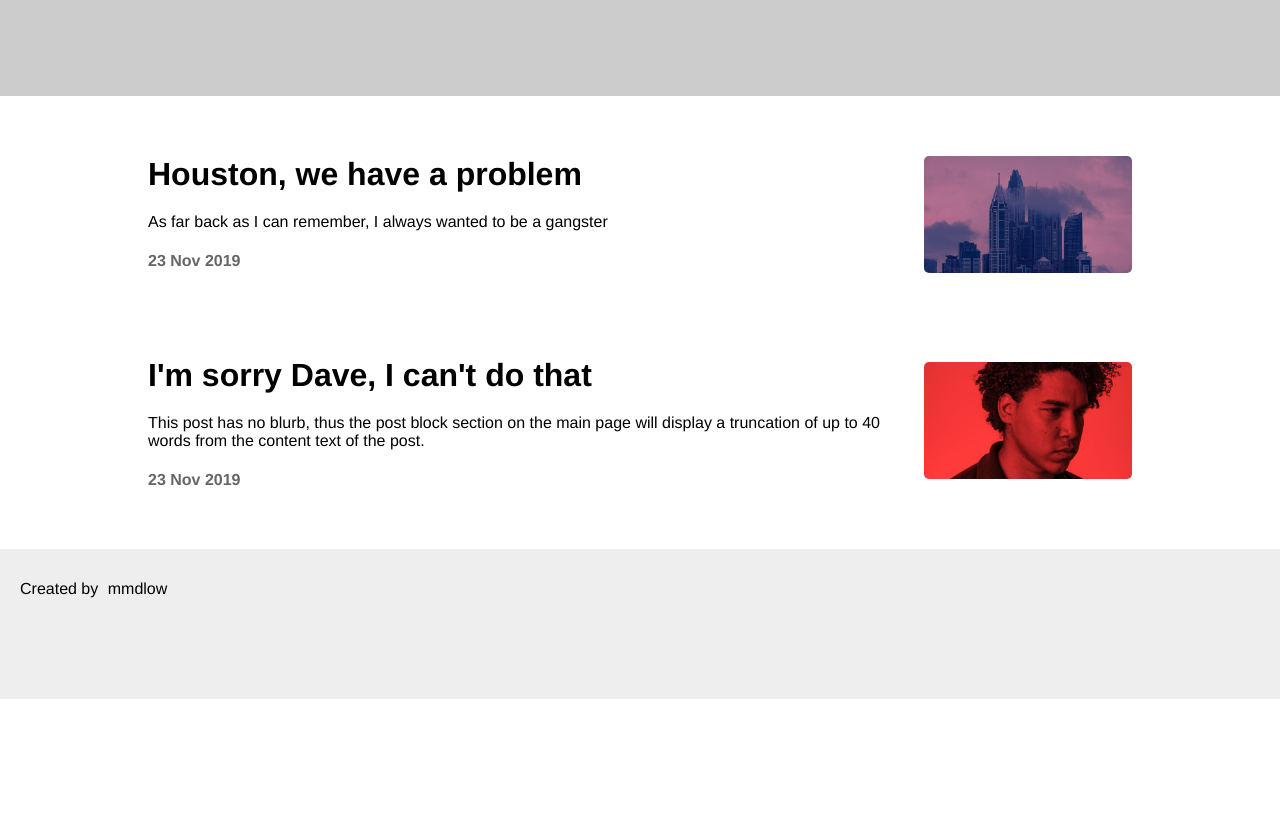
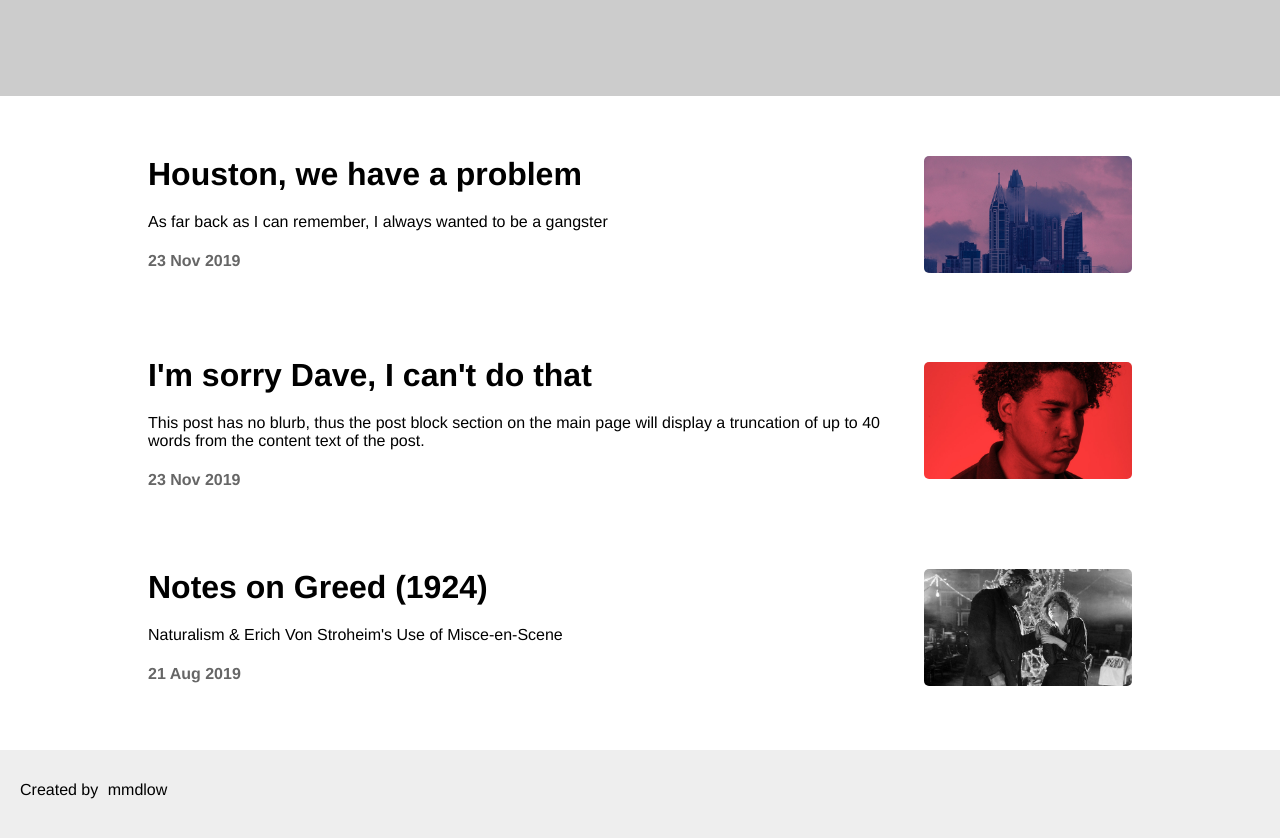
Before and after one commit to mmdlow/chungking, a Jekyll site: the page built from index.html, in a window 1280 px wide and 900 px high, scrolled down 348 px. Shown: the top 838 px of the window. Built offline with Jekyll 4.4.1, drawn with Linux system fonts in a browser that asks for light colours; the list of posts is cut into pages by our own code; a style sheet for code colours, icons or effects is not loaded; before the commit the page ends 1047 px from its top, so only the background shows below that; some of the changed lines change nothing that is shown.

Commit message:
Add sample notes on Greed as post
Set overflow-y for toc

````diff
--- /dev/null
+++ b/_posts/2019-08-21-Notes-On-Greed.md
@@ -0,0 +1,355 @@
+---
+layout: post
+title: Notes on Greed (1924)
+blurb: Naturalism & Erich Von Stroheim's Use of Misce-en-Scene
+image: '/assets/images/greed-cover.jpg'
+toc: true
+---
+
+# A. Narrative
+
+## A1. Background
+
+- Adapted from Frank Norris’ novel **McTeague: A Story of San Francisco** (1899)
+- Butchered masterpiece
+  - Original version: over than 9 hrs
+  - Director's cut: 5 hrs
+  - Stroheim’s friend, Rex Ingram, cut it to 4 hrs
+  - Studio’s cut: 2 1/4 hrs (the rest of footage has never been recovered)
+  - Recently restored version: 4hrs (newly discovered stills added; contains stills of Mac’s father; Maria and Zerkow subplot etc.)
+
+## A2. Prologue
+
+- Original prologue cut from 2.5 h to 7 min
+- Contained important scenes of McTeague’s background, especially his father
+- **Mac's father** exemplifies idea of **Man as a degraded, beast-like being**
+
+## A3. Subplot 1
+
+- Degraded relationship between **Maria** and **Zerkow**
+  - **Maria**: Cleaning lady who sells lottery ticket to **Trina**
+  - **Zerkow**: Her husband
+  - Intended to foreshadow how McTeague and Trina’s marriage will end up in destruction
+
+| Maria & Zerkow           | McTeague & Trina                                     |
+| ------------------------ | ---------------------------------------------------- |
+| Both live in a junk shed | **Start**: M&T's bourgeois lifestyle                 |
+|                          | **End**: M&T end up living in dilapidated conditions |
+|                          | **Foreshadowing**: degradation                       |
+| Zerkow kills Maria       | **Foreshadowing**: Mac kills Trina                   |
+
+- Surreal shot of hands playing with gilded objects
+  - Actually belong to the Maria and Zerkow subplot, re-edited to apply to Trina
+  - Part of Zerkow's dreams where he lusts for gilded ojects
+  - **Guant/malformed/elongated arms**: degradation in the pursuit of wealth
+  - **Bar-like shadows**: cage/prison cell motif => contrast with hands grasping at gold
+  - Zerkow/Maria ironically trapped by their own greed
+  - Inner person undergoing corruption
+  - Spiritual death/deformity in the pursuit of material wealth, even if successful
+
+## A4. Subplot 2
+
+- Shy relationship between Mr Grannis and Miss Baker that blossoms into romance
+- A contrast to Mac and Trina’s declining marriage
+
+---
+
+# B. Von Stroheim's Artistic Manifesto
+
+## B1. Emphasis on Realism
+
+- In terms of the authenticity of props and settings
+- In terms of seeing reality as it is, and **rejecting a romanticized or idealized reality** (associated with mainstream cinema, even in Stroheim’s time)
+
+```
+"I intended to show men and women . . . with their good and bad qualities, their noble and idealistic sides and their jealous, vicious, mean, greedy sides"
+- Von Stroheim
+```
+
+- Stroheim’s characters: mixture of good and bad, yet dark side ultimately prevails
+- MacTeague may have tender, compassionate, even artistic side, yet darker brutish self triumphs
+
+|              | Good Traits                                                                                 | Bad Traits                                                                    |
+| ------------ | ------------------------------------------------------------------------------------------- | ----------------------------------------------------------------------------- |
+| **Marcus**   | “Altruistically” gives up Trina to Mac                                                      | Becomes jealous when Trina acquires the fortune                               |
+| **McTeague** | Prologue: He is gentle and compassionate towards the bird                                   | Violent and brutish, he attacks the miner who knocks the bird out of his hand |
+|              | - Use of extreme closeup as he kisses the bird                                              |                                                                               |
+|              | - Large hand in foreground gently handles bird, yet later in the film is used to kill Trina |                                                                               |
+
+## B2. Philosophy of Naturalism
+
+### B2-i. A positive view of Man
+
+- Being guided by reason and able to make rational choices
+- Being free to choose and able to make moral choices
+- Being free to determine one’s life trajectory
+- Potential for self-realization
+
+### B2-ii. A negative (NATURALIST) view of Man
+
+```
+"a primitive brute governed by his instincts and limited by his heredity and environment" (Finler 23)
+```
+
+Stroheim’s film seeks not just to exemplify realism, but **the Philosophy of Naturalism**
+
+1. Philosophical View of Man: What is Man?
+2. Philosophy of Naturalism, as exemplified by Greed
+
+- School of thought developed by French and American writers at the end of the 19th century
+- Emerged partly out of the influence of Darwin’s evolutionary theory in the 19th-century: man evolves from ape
+- Thus associates man closely with nature, specifically animals and biological beings
+- Man is animal-like, brutish, and predominantly nothing more than a biological being
+  ```
+  E.g. Mac and Marcus clawing and tearing at each other like wild animals in the last scene
+  ```
+
+#### Quick Summary of Greed's naturalism
+
+> Presents the view that **Man is an animal-like being controlled and determined by [1][instinct](#1-governed-by-instinct), [2][heredity](#2-governed-by-heredity) and [3][environment](#3-limited-by-environment)**
+>
+> The film’s naturalism results in an overall general sense of how there are **[4][constantly larger forces or a larger fate](#4-larger-forces) that **controls, dooms and destroys the characters\*\*.
+>
+> There is an overall recurring sense of **entrapment and doom**.
+
+#### [1] Governed by Instinct
+
+- Characters as biological beings strongly controlled by instincts that are destructive of others and themselves
+- Not just emotions but **compulsive instincts**
+- **Mac**
+  - **[+]** Compassionate and kind at times **[-]** but a larger brutish violence lurks within him.
+  - **[+]** May rise to become a civilized middle-class dentist **[-]** but brutish instincts will more fundamentally control him
+  - His fundamental self is his **primitive, violent** self
+- **Marcus**
+  - **[+]** Altruistic at times **[-]** but instincts of envy and lust for money get the better of him
+  - **Irrationally** and **self-destructively** pursues Mac into the heart of Death Valley
+  - He irrationally ignores the sheriff's advice and **instinctively** pursues Mac
+- **Trina**
+  - **[+]** A loving wife at times **[-]** but larger (pathological) forces of miserliness ultimately control her
+    `Intertitle: “a veritable mental disease”`
+
+#### [2] Governed by Heredity
+
+- McTeague’s father (added by Stroheim) and how McTeague cannot escape from qualities genetically transmitted by his father
+- McTeague cannot escape inheriting his father’s weaknesses and degeneracy
+  ```
+  Intertitle: “Below the fine fabric bred of his mother ran the foul stream of hereditary evil… The taint of generations given through his father…”
+  ```
+- When McTeague succumbs to alcohol, we observe the ghost of his father exerting its influence on the present
+
+#### [3] Limited by Environment
+
+- Animals are often confined to their own environment while man can shape the environment to his will
+- In the film though, characters are instead **confined, trapped or even destroyed by their physical environment**
+- These characters are **animal-like**, have a weak relation to their environment
+  - **Death Valley**
+  - **Mac and Trina's living space**:
+    Trina’s greed keeps them living in the cramped space above the dentist’s office despite them being able to afford a house of their own
+
+#### [4] Larger forces
+
+- Literal or symbolic/abstract
+
+  ```
+  Intertitle: "...mysterious instincts, as ungovernable as the winds of heaven, were knitting their lives together"
+
+  -  McTeague and Trina’s lives as controlled by larger forces
+  ```
+
+  - **Giant hand** grasping the 2 struggling figures
+  - **Funeral procession**
+    - In the background while the wedding is taking place in the foreground
+    - Juxtaposition that the marriage will result in the death of the characters
+    - The wedding is not a wedding, but a funeral
+  - **Lottery official**
+    - **Literal force**: figure of fate bestowing fortune
+    - **Abstract force**: A fortune that turns out to be fate working destructively in Trina's marriage and life
+  - Some of these forces are “symbolic”
+
+- **Determinism** in Naturalist philosophy: characters’ lives are determined by given forces
+- Could Mac, Marcus or Trina have behaved differently to forestall the tragedy that their lives became?
+  If yes, this would detract from the film’s strong sense of determinism
+
+---
+
+# C. Film-making in Greed
+
+## C1. Diegesis
+
+> Refers to the world of the film’s story
+
+- **Diegetic element**: Includes events that are presumed to have occurred but are not shown on screen
+  ```
+  E.g. Marcus’ act of writing to the dental authorities
+  ```
+- **Nondiegetic element**: Not part of the film's world
+  ```
+  E.g. Most film scores
+  ```
+
+Are the **surreal shots of the hands** diegetic or nondiegetic?
+
+- **Diagetic**: They are part of the dreams/ they are Trina's hands
+- **Nondiagetic**: They are abstract/symbolic
+
+## C2. Mise-en-scene
+
+> All the objects and other elements placed in front of the camera to be photographed
+
+- Includes props, setting, costumes, make-up, lighting, figure behavior
+  ```
+  E.g. Marcus' figure behavior when he crawls up to Mac in Death Valley
+  - Represents his regression into primal animalistic nature
+  ```
+- Includes **composition** of elements of mise-en-scene
+  - Stroheim’s penchant for compositions in depth (using deep space settings)
+  - Use of Multiplane Composition
+
+#### Multiplane composition
+
+> Composition using foreground, middle ground and background
+
+```
+E.g.
+Mac and Marcus at Cliff House
+Wedding/Funeral scene
+```
+
+### C2-i. Use of Mise-en-scene to reflect Naturalism
+
+The meaning and impact of Greed is achieved through the use of mise-en-scene.
+
+- Emphasis on authenticity
+- Painstakingly detailed, film rewards a viewer who is attentive to mise-en-scene details
+
+#### Excerpt 1: Mac returns home after losing his job at the factory
+
+1. **Giant Tooth**
+
+   - Once displayed proudly outside Mac’s dental clinic
+   - Now relegated to a table in the apartment
+
+2. **Bird Cage reflected in Mirror**
+
+   - Symbolic commentary on the marriage, became like a cage for the couple
+   - **Irony**:
+     - Bird cage was a wedding gift
+     - Current placement is a counterpoint to the current state of marriage
+     - Callback to happier times
+
+3. **Wedding photo placed between the couple in frame**
+   - Used to sit in grandly furnished studio, now sits in a squalid place (the apartment)
+   - Trying to hold the marriage together while it’s falling apart
+
+#### Excerpt 2: Mac and Trina go on a date
+
+1. **Deep space setting**
+
+   - Background far away, sense of a vast space
+   - Foregrounds characters are contained within an environment inhospitable to them
+   - Storm forces them out of the open space into a confined shelter space
+
+2. **Dead rat**, a death motif
+3. **Mac's accordion**
+
+   - Artistic, musical positive side to him
+
+4. **Beer bottle ad** in shelter
+
+   - Foreshadows Mac’s alcoholism
+
+5. **End of scene**
+   - Mac triumphant
+   - However, next shot shows him going towards the train with cage bar-like pillars in the foreground
+
+## C3. Props and costumes
+
+> Prop: any object that plays a part in the dramatic action
+
+```
+E.g. Truck in Landscape in the Mist
+```
+
+- Provides commentary on the action
+- At times, an ironic counterpoint to the action
+- Foreshadows what is to come
+
+### Examples
+
+- Birdcage and the bird
+- Christmas decorations
+- Toy houses
+- Mousetrap (in the restored version only)
+- Dead rat
+- Beer advertisement
+- Trina’s wedding gown
+- Costume and figure behaviour
+
+Stroheim tends to use props ironically
+
+```
+E.g. Scene where Mac murders Trina
+- Background: cheerful Christmas decor
+- Foreground: Husband returning to terrorize his wife
+```
+
+Example of Stroheim's use of costume:
+
+```
+E.g. Trina's wedding gown makes her look ghostly -> instance of the death motif
+```
+
+## C4. Motifs
+
+> an element in a film that is repeated in a significant way (not confined to props)
+
+```
+E.g. An abstract visual motif, like the forward, penetrating camera movement in Citizen Kane
+E.g. Musical motifs
+```
+
+- A prop becomes a motif if it is repeated in the film
+  ```
+  E.g. The wedding photograph and the birdcage become motifs through repetition.
+  ```
+- Creates patterns within the film
+  - Pattern of parallels or pattern of contrast
+  - Functions as a commentary on the action
+
+### Motifs in Greed
+
+1. **Death images**
+
+   - Dead rat, the funeral hearse, the coffin, the skull of goats, the carcasses of animals, even Trina’s wedding gown, Death Valley
+   - Reminds us of the doom that awaits the characters, even during a happy occasion like the wedding
+
+2. **Hands**
+
+   - Used for irony
+
+3. **The bird**
+
+## C5. Setting
+
+1. Rural, Urban then back to Rural (Death Valley)
+2. McTeague and Trina’s home
+   - Changes in their home situation parallel their deterioration
+   - Reinforces the idea of humans in a degraded state
+
+### C5-i. Deep Space
+
+> An arrangement of mise-en-scene so that there is a considerable distance between the plane closest to the camera and the one farthest away. Any or all of these planes may be in focus.
+
+```
+E.g. Death Valley
+```
+
+Often used with multiplane composition.
+
+```
+E.g. Mac and Marcus, cliff house scene
+```
+
+### C5-ii. Shallow Space
+
+Opposite of Deep Space.
--- a/_sass/_post.scss
+++ b/_sass/_post.scss
@@ -1,6 +1,8 @@
 .toc {
   position: sticky;
-  top: $space-4;
+  top: $space-4 * 2;
+  overflow-y: scroll;
+  max-height: calc(100vh - 152px);
 
   .scroll-nav {
 
@@ -108,7 +110,7 @@
     display: block;
     width: 100%;
     overflow: auto;
-    word-break: break-word;
+    word-break: keep-all;
 
     th {
       text-align: left;
@@ -148,6 +150,7 @@
   }
 
   pre {
+    font-size: $font-size;
     margin: 1.5em 0;
     padding: $space-2 $space-3;
     border: thin solid $color-black;
````
Also changed, not shown: assets/images/greed-cover.jpg (added).
